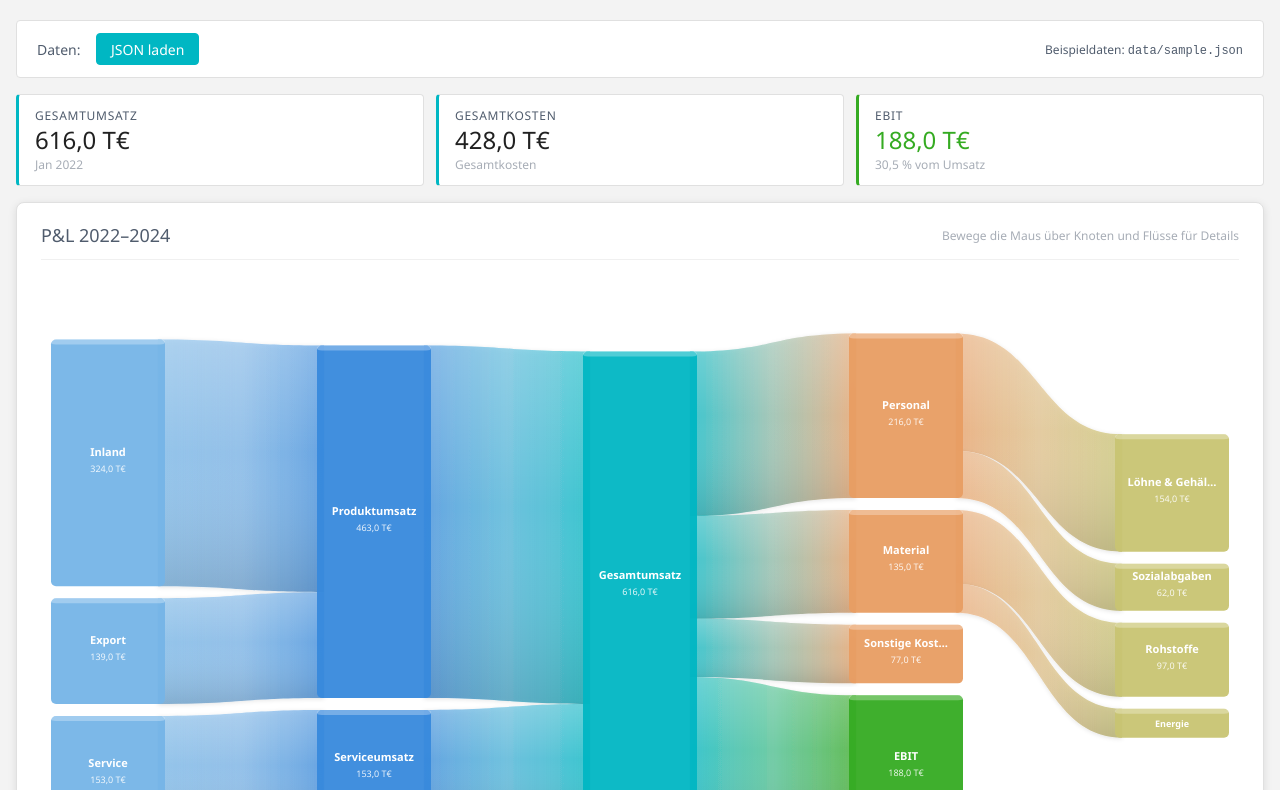
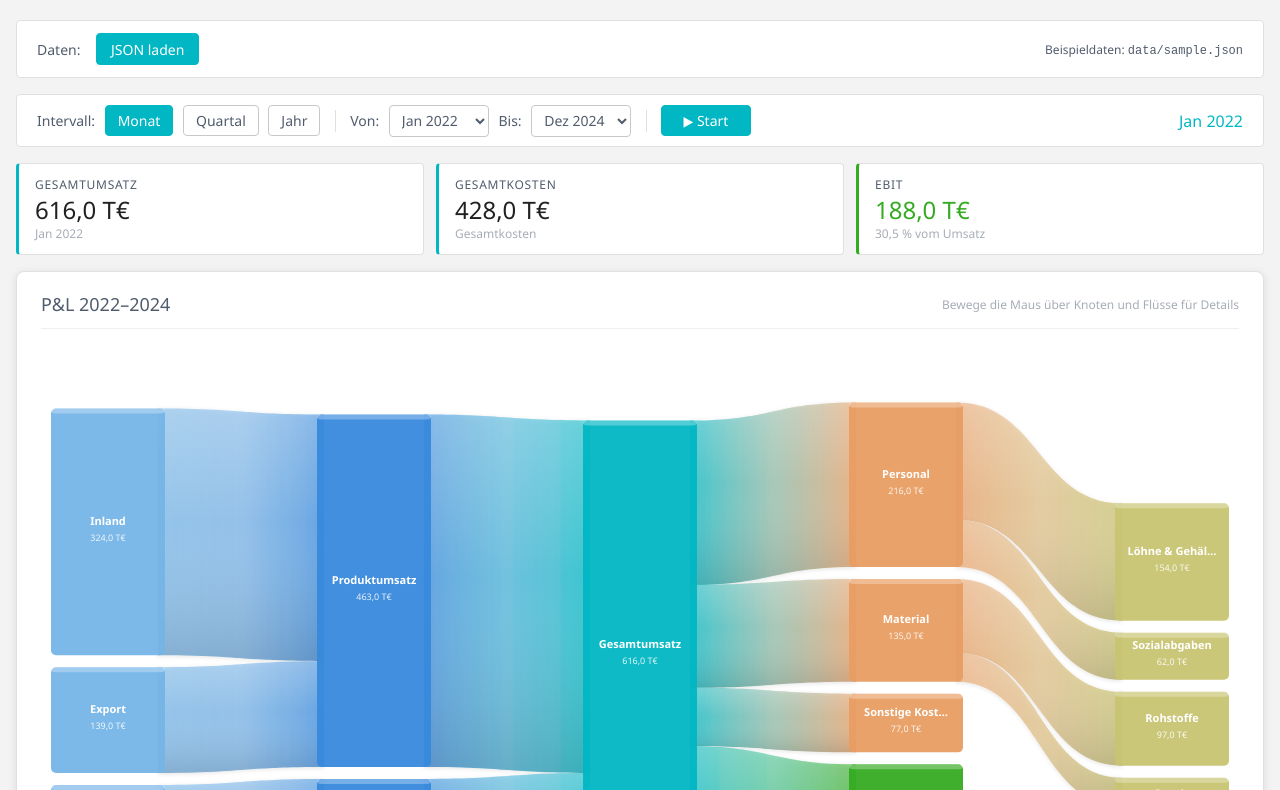
Before and after one commit to MeisiHB/bc-sankey, a website: page index.html in a window 1280 px wide. Shown: the part 58-848 px from the top of the page. Drawn offline with nearby package versions, Linux system fonts and the light colour scheme.

Commit message:
Phase 2: animation controls UI

```diff
--- a/index.html
+++ b/index.html
@@ -4,37 +4,77 @@
   <meta charset="UTF-8" />
   <meta name="viewport" content="width=device-width, initial-scale=1.0" />
   <title>bc-sankey — P&amp;L Visualisierung</title>
-
-  <!-- D3.js v7 via CDN -->
   <script src="https://cdnjs.cloudflare.com/ajax/libs/d3/7.8.5/d3.min.js"></script>
-
-  <!-- BC Style -->
   <link rel="stylesheet" href="css/bc-sankey.css" />
+  <style>
+    .bc-toolbar--anim {
+      background:#fff; border:1px solid #E0E0E0; border-radius:var(--bc-radius);
+      padding:0.6rem 1.25rem; margin-bottom:1rem;
+      display:flex; align-items:center; gap:0.6rem; flex-wrap:wrap;
+    }
+    .bc-toolbar__sep { width:1px; height:22px; background:#E0E0E0; margin:0 0.3rem; flex-shrink:0; }
+    .bc-btn--toggle {
+      font-family:var(--bc-font); font-size:var(--bc-size-sm);
+      padding:0.3rem 0.75rem; border-radius:var(--bc-radius);
+      border:1px solid #C8C8C8; background:#fff; color:var(--bc-secondary); cursor:pointer;
+      transition:background 0.15s,color 0.15s,border-color 0.15s;
+    }
+    .bc-btn--toggle:hover { border-color:var(--bc-primary); color:var(--bc-primary); }
+    .bc-btn--toggle.active { background:var(--bc-primary); border-color:var(--bc-primary); color:#fff; }
+    .bc-btn--play {
+      font-family:var(--bc-font-bold); font-size:var(--bc-size-sm);
+      padding:0.3rem 1rem; border-radius:var(--bc-radius);
+      border:1px solid var(--bc-primary); background:var(--bc-primary);
+      color:#fff; cursor:pointer; min-width:90px; transition:background 0.15s;
+    }
+    .bc-btn--play:hover { background:var(--bc-primary-dark); border-color:var(--bc-primary-dark); }
+    .bc-select {
+      font-family:var(--bc-font); font-size:var(--bc-size-sm); color:var(--bc-secondary);
+      border:1px solid #C8C8C8; border-radius:var(--bc-radius);
+      padding:0.28rem 0.5rem; background:#fff; cursor:pointer; outline:none; max-width:130px;
+    }
+    .bc-select:hover, .bc-select:focus { border-color:var(--bc-primary); }
+    .bc-period-badge {
+      margin-left:auto; font-family:var(--bc-font-bold);
+      font-size:var(--bc-size-sm-plus); color:var(--bc-primary); white-space:nowrap;
+    }
+  </style>
 </head>
 <body>
-
 <div class="bc-app">
 
-  <!-- ── Header ──────────────────────────────────────────────────────── -->
   <header class="bc-header">
     <div class="bc-header__logo">
       <div class="bc-header__icon">S</div>
       <span class="bc-header__title"><strong>bc-sankey</strong> · P&amp;L Visualisierung</span>
     </div>
-    <div style="font-size:9pt; color:#A7ADB6;">Phase 1 · Open Source · MIT</div>
+    <div style="font-size:9pt;color:#A7ADB6;">Phase 2 · Open Source · MIT</div>
   </header>
 
-  <!-- ── Toolbar ─────────────────────────────────────────────────────── -->
   <div class="bc-toolbar">
     <span class="bc-toolbar__label">Daten:</span>
     <button class="bc-btn bc-btn--primary" id="upload-btn">JSON laden</button>
     <input type="file" id="file-input" accept=".json" style="display:none;" />
-    <span class="bc-toolbar__label" style="margin-left:auto; font-size:9pt;">
+    <span class="bc-toolbar__label" style="margin-left:auto;font-size:9pt;">
       Beispieldaten: <code>data/sample.json</code>
     </span>
   </div>
 
-  <!-- ── KPI Cards ───────────────────────────────────────────────────── -->
+  <div class="bc-toolbar--anim">
+    <span class="bc-toolbar__label">Intervall:</span>
+    <button class="bc-btn--toggle active" id="btn-month">Monat</button>
+    <button class="bc-btn--toggle"        id="btn-quarter">Quartal</button>
+    <button class="bc-btn--toggle"        id="btn-year">Jahr</button>
+    <div class="bc-toolbar__sep"></div>
+    <span class="bc-toolbar__label">Von:</span>
+    <select class="bc-select" id="sel-from"></select>
+    <span class="bc-toolbar__label">Bis:</span>
+    <select class="bc-select" id="sel-to"></select>
+    <div class="bc-toolbar__sep"></div>
+    <button class="bc-btn--play" id="btn-play">&#9654; Start</button>
+    <span class="bc-period-badge" id="current-period">—</span>
+  </div>
+
   <div class="bc-kpi-row">
     <div class="bc-kpi" id="kpi-revenue">
       <div class="bc-kpi__label">Gesamtumsatz</div>
@@ -53,57 +93,27 @@
     </div>
   </div>
 
-  <!-- ── Diagram Card ─────────────────────────────────────────────────── -->
   <div class="bc-card">
     <div class="bc-card__header">
       <span class="bc-card__title" id="diagram-title">Sankey P&amp;L</span>
-      <span style="font-size:9pt; color:#A7ADB6;">Bewege die Maus über Knoten und Flüsse für Details</span>
+      <span style="font-size:9pt;color:#A7ADB6;">Bewege die Maus über Knoten und Flüsse für Details</span>
     </div>
-
-    <!-- Sankey container -->
     <div id="sankey-container"></div>
-
-    <!-- Drop zone (shown when no data) -->
-    <div id="drop-zone" class="bc-upload" style="margin-top:0.75rem; display:none;">
+    <div id="drop-zone" class="bc-upload" style="margin-top:0.75rem;display:none;">
       JSON-Datei hier ablegen oder <strong>JSON laden</strong> klicken
     </div>
-
-    <!-- Legend -->
     <div class="bc-legend">
-      <div class="bc-legend__item">
-        <div class="bc-legend__swatch" style="background:#75B5E7;"></div>
-        Umsatz (Ebene 2)
-      </div>
-      <div class="bc-legend__item">
-        <div class="bc-legend__swatch" style="background:#378ADD;"></div>
-        Umsatz (Ebene 1)
-      </div>
-      <div class="bc-legend__item">
-        <div class="bc-legend__swatch" style="background:#00B7C3;"></div>
-        Gesamtumsatz
-      </div>
-      <div class="bc-legend__item">
-        <div class="bc-legend__swatch" style="background:#E89E63;"></div>
-        Kostengruppen
-      </div>
-      <div class="bc-legend__item">
-        <div class="bc-legend__swatch" style="background:#C9C472;"></div>
-        Unterkosten
-      </div>
-      <div class="bc-legend__item">
-        <div class="bc-legend__swatch" style="background:#35AB22;"></div>
-        Ergebnis (EBIT)
-      </div>
+      <div class="bc-legend__item"><div class="bc-legend__swatch" style="background:#75B5E7;"></div>Umsatz (Ebene 2)</div>
+      <div class="bc-legend__item"><div class="bc-legend__swatch" style="background:#378ADD;"></div>Umsatz (Ebene 1)</div>
+      <div class="bc-legend__item"><div class="bc-legend__swatch" style="background:#00B7C3;"></div>Gesamtumsatz</div>
+      <div class="bc-legend__item"><div class="bc-legend__swatch" style="background:#E89E63;"></div>Kostengruppen</div>
+      <div class="bc-legend__item"><div class="bc-legend__swatch" style="background:#C9C472;"></div>Unterkosten</div>
+      <div class="bc-legend__item"><div class="bc-legend__swatch" style="background:#35AB22;"></div>Ergebnis (EBIT)</div>
     </div>
   </div>
 
-</div><!-- /.bc-app -->
-
-<!-- ── Tooltip ───────────────────────────────────────────────────────── -->
+</div>
 <div class="bc-tooltip" id="bc-tooltip"></div>
-
-<!-- bc-sankey core -->
 <script src="js/bc-sankey.js"></script>
-
 </body>
 </html>
```
